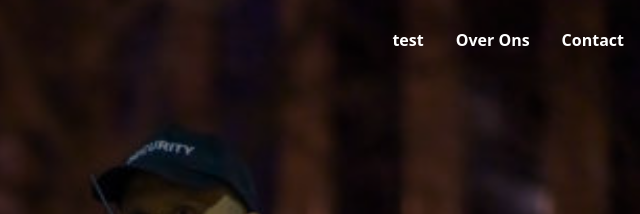
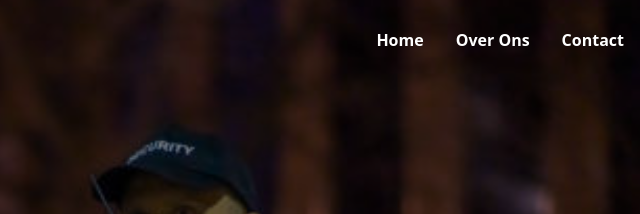
Before and after one commit to maxhagen115/Gladio-security, a plain HTML site: page index.html in a window 1280 px wide. Shown: the top 214 px of the page, 640-1280 px from the left. Drawn offline with nearby package versions, Linux system fonts and the light colour scheme; a web font is replaced by a local one.

Commit message:
undo test

```diff
--- a/index.html
+++ b/index.html
@@ -27,7 +27,7 @@
         <img id="navbar-logo" src="images/logo_transparant.png" alt="Gladio Logo" class="h-12 transition duration-300">
       </a>
       <ul class="flex space-x-8 font-bold">
-        <li><a href="index.html" class="hover:text-yellow-500 transition duration-300">test</a></li>
+        <li><a href="index.html" class="hover:text-yellow-500 transition duration-300">Home</a></li>
         <li><a href="about.html" class="hover:text-yellow-500 transition duration-300">Over Ons</a></li>
         <li><a href="contact.html" class="hover:text-yellow-500 transition duration-300">Contact</a></li>
       </ul>
```
